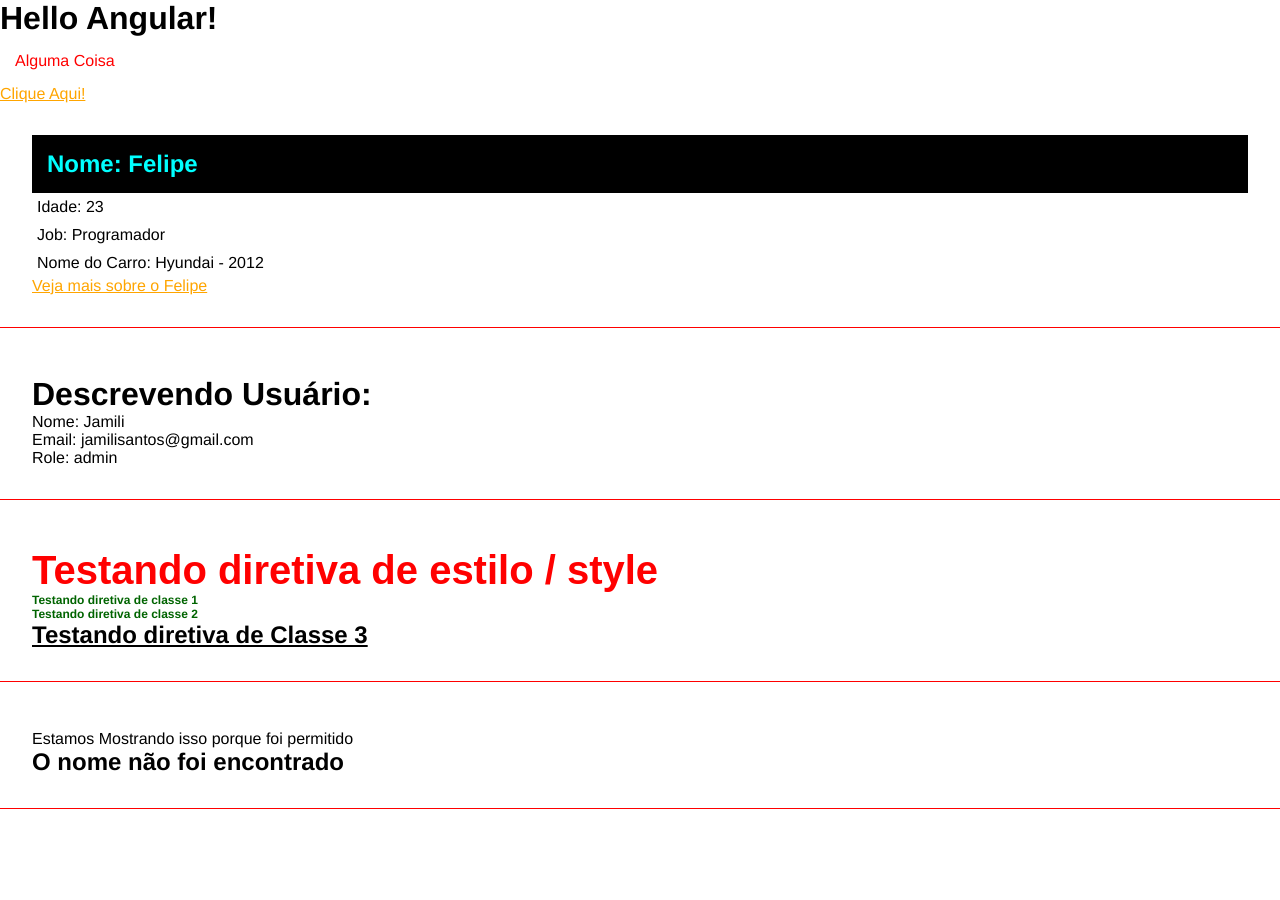
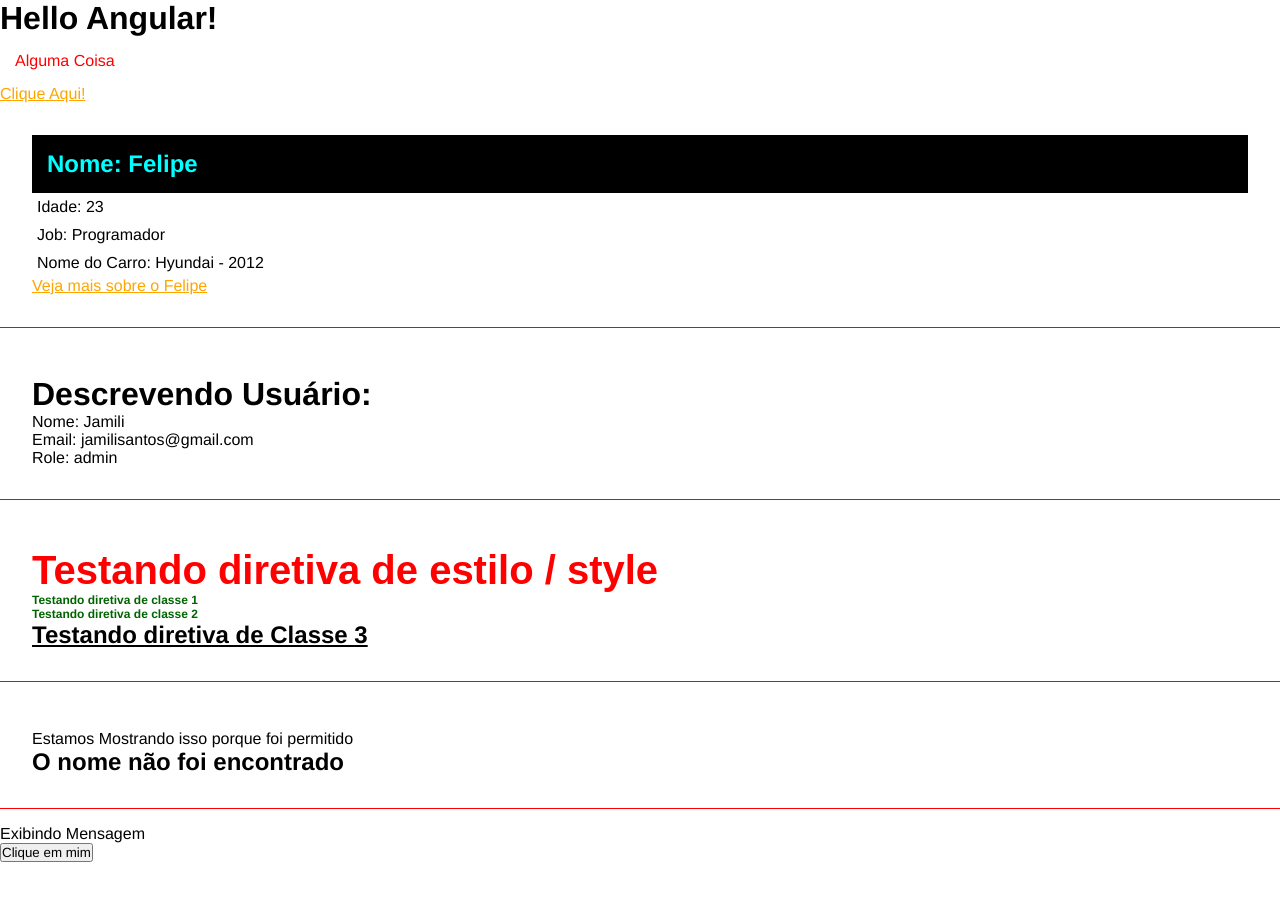
Before and after one commit to Felipe-ABS/curso-angular-battisti, an Angular app: page / in a window 1280 px wide. Shown: the top 900 px of the page. Built offline with nearby package versions, Linux system fonts and the light colour scheme.

Commit message:
10 - Eventos no Angular

```diff
--- a/src/app/app.component.html
+++ b/src/app/app.component.html
@@ -7,3 +7,4 @@
 <app-parent-data [name]="userName" [userData]="userData"></app-parent-data>
 <app-directives></app-directives>
 <app-if-render></app-if-render>
+<app-eventos></app-eventos>
--- a/src/app/app.module.ts
+++ b/src/app/app.module.ts
@@ -7,6 +7,7 @@
 import { ParentDataComponent } from './components/parent-data/parent-data.component';
 import { DirectivesComponent } from './components/directives/directives.component';
 import { IfRenderComponent } from './components/if-render/if-render.component';
+import { EventosComponent } from './components/eventos/eventos.component';
 
 @NgModule({
   declarations: [
@@ -14,7 +15,8 @@
     FirstComponentComponent,
     ParentDataComponent,
     DirectivesComponent,
-    IfRenderComponent
+    IfRenderComponent,
+    EventosComponent
   ],
   imports: [
     BrowserModule,
--- /dev/null
+++ b/src/app/components/eventos/eventos.component.html
@@ -0,0 +1,4 @@
+<div class="class">
+  <p *ngIf="show">Exibindo Mensagem</p>
+  <button (click)="showMessage()">Clique em mim</button>
+</div>
--- /dev/null
+++ b/src/app/components/eventos/eventos.component.ts
@@ -0,0 +1,20 @@
+import { Component, OnInit } from '@angular/core';
+
+@Component({
+  selector: 'app-eventos',
+  templateUrl: './eventos.component.html',
+  styleUrls: ['./eventos.component.css']
+})
+export class EventosComponent implements OnInit {
+  show: boolean = true;
+
+  constructor() { }
+
+  ngOnInit(): void {
+  }
+
+  showMessage(): void {
+    this.show = !this.show;
+  }
+
+}
```
Also changed, not shown: src/app/components/eventos/eventos.component.css (added), 1 other file (tests, documents, lock files or other folders).
